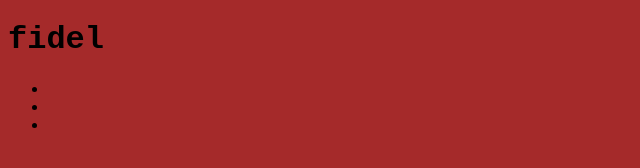
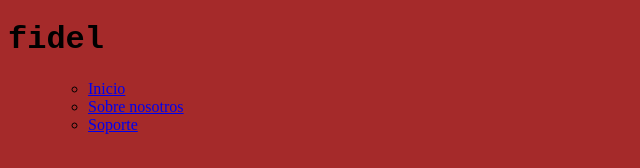
Before and after one commit to Arnaball/proyecto-web-fidel, a plain HTML site: page index.html in a window 1280 px wide. Shown: the whole page, without its empty margins (0-640 px from the left). Drawn offline with Linux system fonts and the light colour scheme.

Commit message:
Arreglo de estructura

```diff
--- a/index.html
+++ b/index.html
@@ -1,20 +1,25 @@
-<!DOCTYPE html>
+<!doctype html>
 <html lang="en">
-
-<head>
-    <meta charset="UTF-8">
-    <meta name="viewport" content="width=device-width, initial-scale=1.0">
+  <head>
+    <meta charset="UTF-8" />
+    <meta name="viewport" content="width=device-width, initial-scale=1.0" />
     <title>Document</title>
-    <link rel="stylesheet" href="estilos.css">
-
-<body>
+    <link rel="stylesheet" href="estilos.css" />
+  </head>
+  <body>
     <h1>fidel</h1>
     <ul>
-        <li></li>
-        <li></li>
-        <li></li>
-
+      <ul>
+        <li>
+          <a href="#inicio">Inicio</a>
+        </li>
+        <li>
+          <a href="#ours">Sobre nosotros</a>
+        </li>
+        <li>
+          <a href="#support">Soporte</a>
+        </li>
+      </ul>
     </ul>
-</body>
-
+  </body>
 </html>
```
